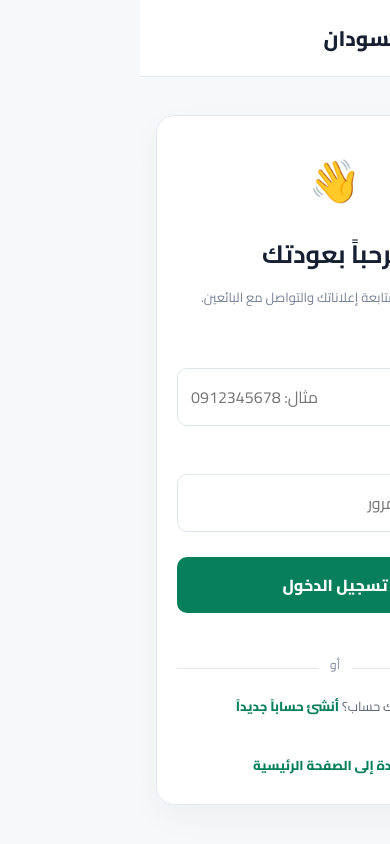
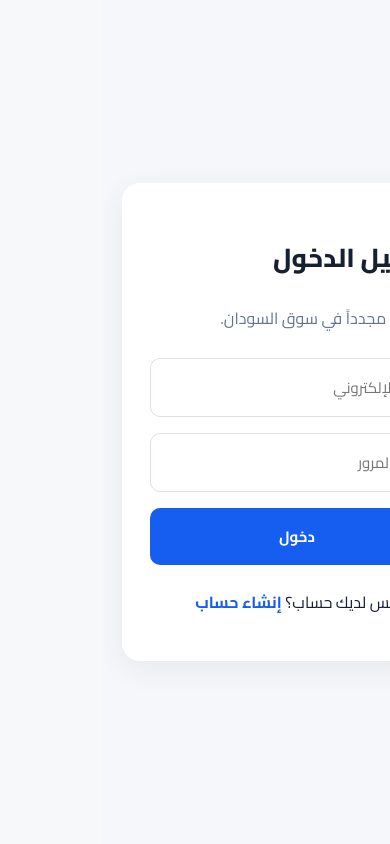
Before and after one commit to Ibrahimizzeldin/souq-sudan-app, a Next.js app: page /login in a window 390 px wide. Built offline with nearby package versions, Linux system fonts and the light colour scheme.

Commit message:
Refactor login page to use email instead of phone

```diff
--- a/src/app/login/page.tsx
+++ b/src/app/login/page.tsx
@@ -1,225 +1,139 @@
 
 "use client";
 
-import { useState } from "react";
+import { useState, type FormEvent } from "react";
+import Link from "next/link";
+import { useRouter } from "next/navigation";
+import { createClient } from "@/lib/supabase/client";
 
 export default function LoginPage() {
-  const [phone, setPhone] = useState("");
+  const router = useRouter();
+  const [email, setEmail] = useState("");
   const [password, setPassword] = useState("");
+  const [loading, setLoading] = useState(false);
+  const [error, setError] = useState("");
 
-  function handleSubmit(event: React.FormEvent<HTMLFormElement>) {
+  async function handleLogin(event: FormEvent<HTMLFormElement>) {
     event.preventDefault();
-    alert("سيتم تفعيل تسجيل الدخول بعد ربط نظام الحسابات.");
+    setLoading(true);
+    setError("");
+
+    try {
+      const supabase = createClient();
+
+      const { error } = await supabase.auth.signInWithPassword({
+        email: email.trim(),
+        password,
+      });
+
+      if (error) throw error;
+
+      router.push("/");
+      router.refresh();
+    } catch (err) {
+      setError(
+        err instanceof Error ? err.message : "تعذر تسجيل الدخول."
+      );
+    } finally {
+      setLoading(false);
+    }
   }
 
   return (
-    <main className="login-page">
-      <header className="login-header">
-        <a href="/" className="login-logo">
-          <span>س</span>
-          سوق السودان
-        </a>
-      </header>
+    <main
+      dir="rtl"
+      style={{
+        minHeight: "100vh",
+        display: "flex",
+        alignItems: "center",
+        justifyContent: "center",
+        padding: 20,
+        background: "#f5f7fb",
+      }}
+    >
+      <section
+        style={{
+          width: "100%",
+          maxWidth: 420,
+          padding: 28,
+          background: "#fff",
+          borderRadius: 18,
+          boxShadow: "0 8px 30px #00000010",
+        }}
+      >
+        <h1 style={{ fontSize: 26, fontWeight: 800 }}>
+          تسجيل الدخول
+        </h1>
 
-      <section className="login-container">
-        <div className="login-card">
-          <div className="login-icon">👋</div>
-
-          <h1>مرحباً بعودتك</h1>
-          <p className="login-description">
-            سجل دخولك لمتابعة إعلاناتك والتواصل مع البائعين.
+        <p style={{ color: "#64748b", margin: "10px 0 25px" }}>
+          مرحباً بك مجدداً في سوق السودان.
         </p>
 
-          <form onSubmit={handleSubmit}>
-            <label htmlFor="phone">رقم الهاتف</label>
+        <form
+          onSubmit={handleLogin}
+          style={{ display: "grid", gap: 16 }}
+        >
           <input
-              id="phone"
-              type="tel"
-              placeholder="مثال: 0912345678"
-              value={phone}
-              onChange={(event) => setPhone(event.target.value)}
             required
+            type="email"
+            placeholder="البريد الإلكتروني"
+            value={email}
+            onChange={(e) => setEmail(e.target.value)}
+            style={inputStyle}
           />
 
-            <label htmlFor="password">كلمة المرور</label>
           <input
-              id="password"
+            required
             type="password"
-              placeholder="أدخل كلمة المرور"
+            placeholder="كلمة المرور"
             value={password}
-              onChange={(event) => setPassword(event.target.value)}
-              required
+            onChange={(e) => setPassword(e.target.value)}
+            style={inputStyle}
           />
 
-            <button type="submit" className="login-submit">
-              تسجيل الدخول
+          {error && (
+            <p style={{ color: "#dc2626", fontSize: 14 }}>
+              {error}
+            </p>
+          )}
+
+          <button
+            disabled={loading}
+            type="submit"
+            style={{
+              ...inputStyle,
+              border: 0,
+              background: "#155eef",
+              color: "#fff",
+              fontWeight: 700,
+              cursor: "pointer",
+              opacity: loading ? 0.6 : 1,
+            }}
+          >
+            {loading ? "جارٍ تسجيل الدخول..." : "دخول"}
           </button>
         </form>
 
-          <div className="login-divider">
-            <span>أو</span>
-          </div>
-
-          <p className="signup-text">
-            ليس لديك حساب؟
-            <a href="/register"> أنشئ حساباً جديداً</a>
+        <p style={{ marginTop: 22, textAlign: "center" }}>
+          ليس لديك حساب؟{" "}
+          <Link
+            href="/register"
+            style={{ color: "#155eef", fontWeight: 700 }}
+          >
+            إنشاء حساب
+          </Link>
         </p>
-
-          <a href="/" className="back-home">
-            العودة إلى الصفحة الرئيسية
-          </a>
-        </div>
       </section>
-
-      <style jsx>{`
-        .login-page {
-          min-height: 100vh;
-          background: #f7f8fa;
-        }
-
-        .login-header {
-          background: white;
-          padding: 18px 5%;
-          border-bottom: 1px solid #e5e9ef;
-        }
-
-        .login-logo {
-          display: flex;
-          align-items: center;
-          gap: 10px;
-          color: #172033;
-          font-size: 21px;
-          font-weight: 800;
-        }
-
-        .login-logo span {
-          display: grid;
-          place-items: center;
-          width: 40px;
-          height: 40px;
-          border-radius: 12px;
-          color: white;
-          background: #087f5b;
-        }
-
-        .login-container {
-          min-height: calc(100vh - 78px);
-          display: grid;
-          place-items: center;
-          padding: 35px 16px;
-        }
-
-        .login-card {
-          width: 100%;
-          max-width: 440px;
-          padding: 35px;
-          background: white;
-          border: 1px solid #e5e9ef;
-          border-radius: 18px;
-          box-shadow: 0 12px 35px rgba(0,0,0,.04);
-          text-align: center;
-        }
-
-        .login-icon {
-          font-size: 42px;
-          margin-bottom: 10px;
-        }
-
-        h1 {
-          margin: 0 0 8px;
-          font-size: 25px;
-          color: #172033;
-        }
-
-        .login-description {
-          margin: 0 0 28px;
-          color: #778196;
-          font-size: 13px;
-          line-height: 1.9;
-        }
-
-        form {
-          text-align: right;
-        }
-
-        label {
-          display: block;
-          margin: 17px 0 7px;
-          color: #344054;
-          font-size: 13px;
-          font-weight: 700;
-        }
-
-        input {
-          width: 100%;
-          padding: 13px;
-          border: 1px solid #e0e5eb;
-          border-radius: 10px;
-          outline: none;
-          background: #fff;
-          color: #172033;
-        }
-
-        input:focus {
-          border-color: #087f5b;
-          box-shadow: 0 0 0 3px rgba(8,127,91,.08);
-        }
-
-        .login-submit {
-          width: 100%;
-          margin-top: 25px;
-          padding: 13px;
-          border: 0;
-          border-radius: 10px;
-          color: white;
-          background: #087f5b;
-          font-weight: 800;
-          cursor: pointer;
-        }
-
-        .login-submit:hover {
-          background: #066548;
-        }
-
-        .login-divider {
-          margin: 25px 0;
-          border-bottom: 1px solid #e5e9ef;
-          position: relative;
-        }
-
-        .login-divider span {
-          position: relative;
-          top: 10px;
-          padding: 0 12px;
-          background: white;
-          color: #778196;
-          font-size: 12px;
-        }
-
-        .signup-text {
-          margin-top: 25px;
-          font-size: 13px;
-          color: #596477;
-        }
-
-        .signup-text a,
-        .back-home {
-          color: #087f5b;
-          font-weight: 800;
-        }
-
-        .back-home {
-          display: inline-block;
-          margin-top: 22px;
-          font-size: 13px;
-        }
-
-        @media (max-width: 480px) {
-          .login-card {
-            padding: 25px 20px;
-          }
-        }
-      `}</style>
     </main>
   );
 }
+
+const inputStyle: React.CSSProperties = {
+  width: "100%",
+  boxSizing: "border-box",
+  padding: 14,
+  border: "1px solid #dbe2ea",
+  borderRadius: 10,
+  fontSize: 15,
+  background: "#fff",
+};
```
Lines whose indentation alone changed are shown as unchanged.
